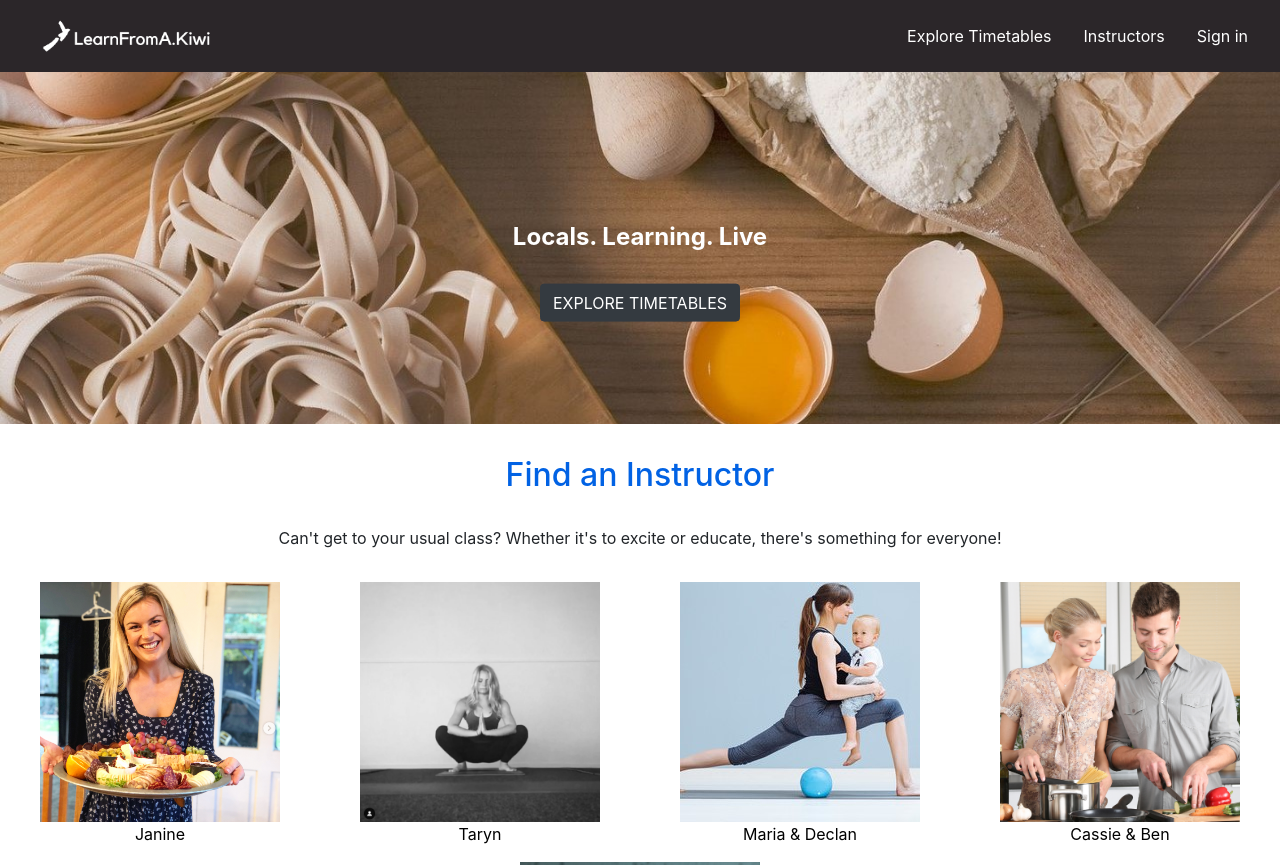
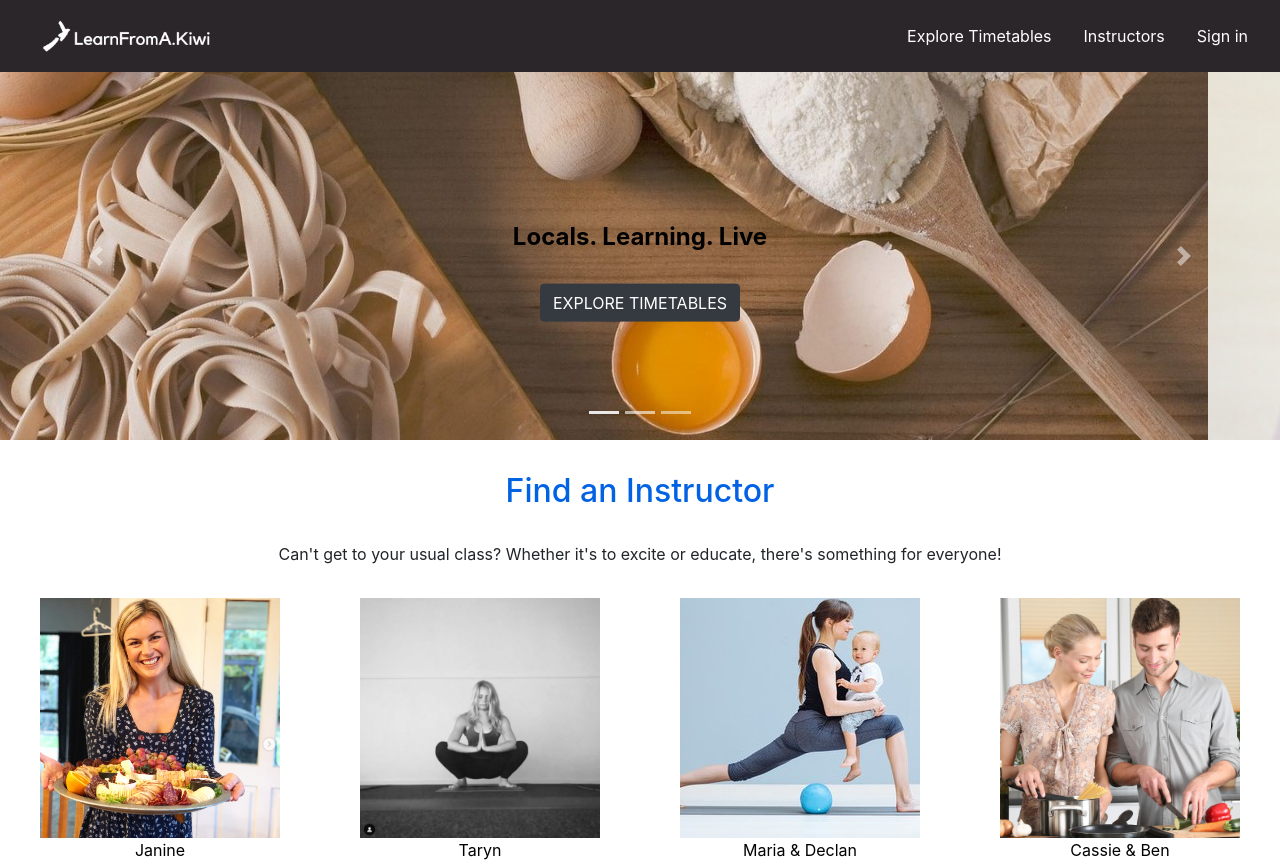
Before and after one commit to rtan265/Learn-From-A-Kiwi, a React (Create React App) app: page / in a window 1280 px wide. Shown: the top 865 px of the page. Built offline with nearby package versions, Linux system fonts and the light colour scheme.

Commit message:
Implemented the carousel feature on landing page

```diff
--- a/src/components/landingPage/LandingPage.css
+++ b/src/components/landingPage/LandingPage.css
@@ -1,14 +1,9 @@
 h1.display-3 {
     text-align: center;
-    color: #ffffff;
+    color: black;
     font-weight: 400;
     font-size: 2em;
     padding-bottom: 1em;
-}
-
-.jumbotron {
-    height: 22em;
-    margin-bottom: 0em !important;
 }
 
 .container-fluid {
@@ -109,3 +104,7 @@ a.explore-button:hover {
         width: 100%;
     }
 }
+
+.carousel-image-style{
+    height: 23em;
+}
--- a/src/components/landingPage/LandingPage.js
+++ b/src/components/landingPage/LandingPage.js
@@ -1,30 +1,67 @@
 import React from 'react';
-import { Container, Jumbotron, Button, Row, Col } from 'reactstrap';
+import { Container, Jumbotron, Button, Row, Col, UncontrolledCarousel } from 'reactstrap';
 import { Link } from 'react-router-dom';
 
 import './LandingPage.css';
+
 import Footer from '../footer/Footer';
 
-import JumbotronImg from '../../images/jumbotron.jpg';
 import Janine from '../../images/janine.jpg';
 import Taryn from '../../images/taryn.jpg';
 import MariaDeclan from '../../images/mariaDeclan.jpg';
 import CassieBen from '../../images/cassieBen.jpg';
 import Esther from '../../images/esther.jpg';
 
+// Jumbotron carousel images
+import JumbotronImg from '../../images/jumbotron.jpg';
+import JumbotronImg2 from '../../images/landingPageMomJumbo.png';
+import JumbotronImg3 from '../../images/landingPageYoga.png';
+
+const items = [
+    {
+        src: JumbotronImg,
+        alText: 'Slide 1',
+        caption: '',
+        header: '',
+        key: '1'
+    },
+    {
+        src: JumbotronImg2,
+        altText: 'Slide 2',
+        caption: '',
+        header: '',
+        key: '2'
+    },
+    {
+        src: JumbotronImg3,
+        altText: 'Slide 3',
+        caption: '',
+        header: '',
+        keys: '3'
+    }
+]
 
 class LandingPage extends React.Component {
+  constructor(props){
+      super(props);
+      this.state = ({
+          activeIndex: 0,
+          setActiveIndex: 0,
+          animating: false,
+          setAnimating: false
+      })
+  }
+
   render() {
     return (
         <div style={{backgroundColor: "#eff0f2"}}>
-            <Jumbotron style={{ backgroundImage: `url(${JumbotronImg})`, backgroundSize: 'cover' }} fluid>
+            <UncontrolledCarousel items = {items} className = "carousel-image-style"/>
                 <Container fluid className="vertical-center">
                     <h1 className="display-3">Locals. Learning. Live</h1>
                     <p className="lead">
                         <Button color="dark"><Link className = "explore-button" to="/explore">EXPLORE TIMETABLES</Link></Button>
                     </p>
                 </Container>
-            </Jumbotron>
             <Container fluid className="containerBg">
                 <Row>
                     <h2 className="title">Find an Instructor</h2>
--- a/src/index.js
+++ b/src/index.js
@@ -11,7 +11,6 @@ ReactDOM.render(
     <App />
   </BrowserRouter>,
   document.getElementById('root')
-  // added learnfromAKiwi basename
 );
 
 // If you want your app to work offline and load faster, you can change
```
Also changed, not shown: src/images/landingPageMomJumbo.png (added), src/images/landingPageYoga.png (added).
